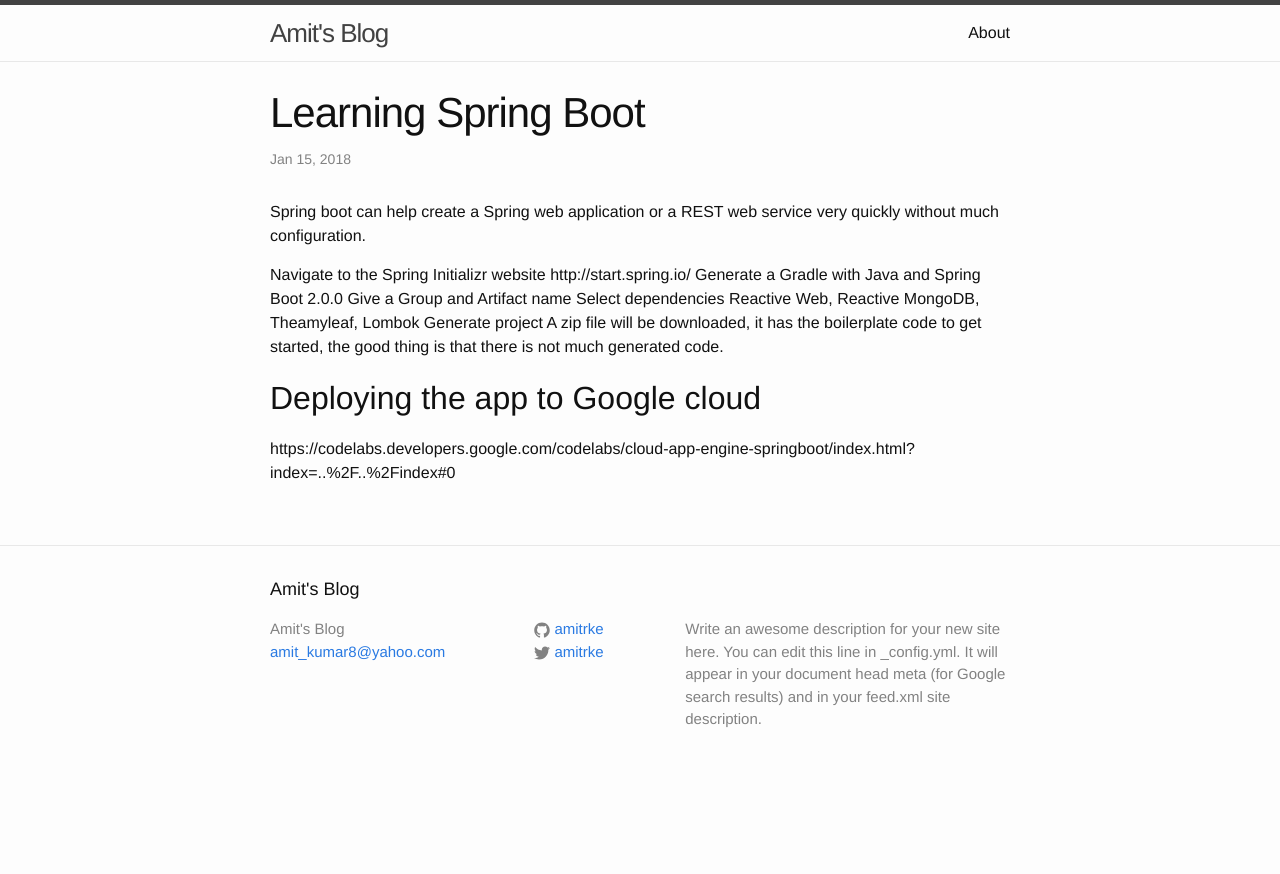
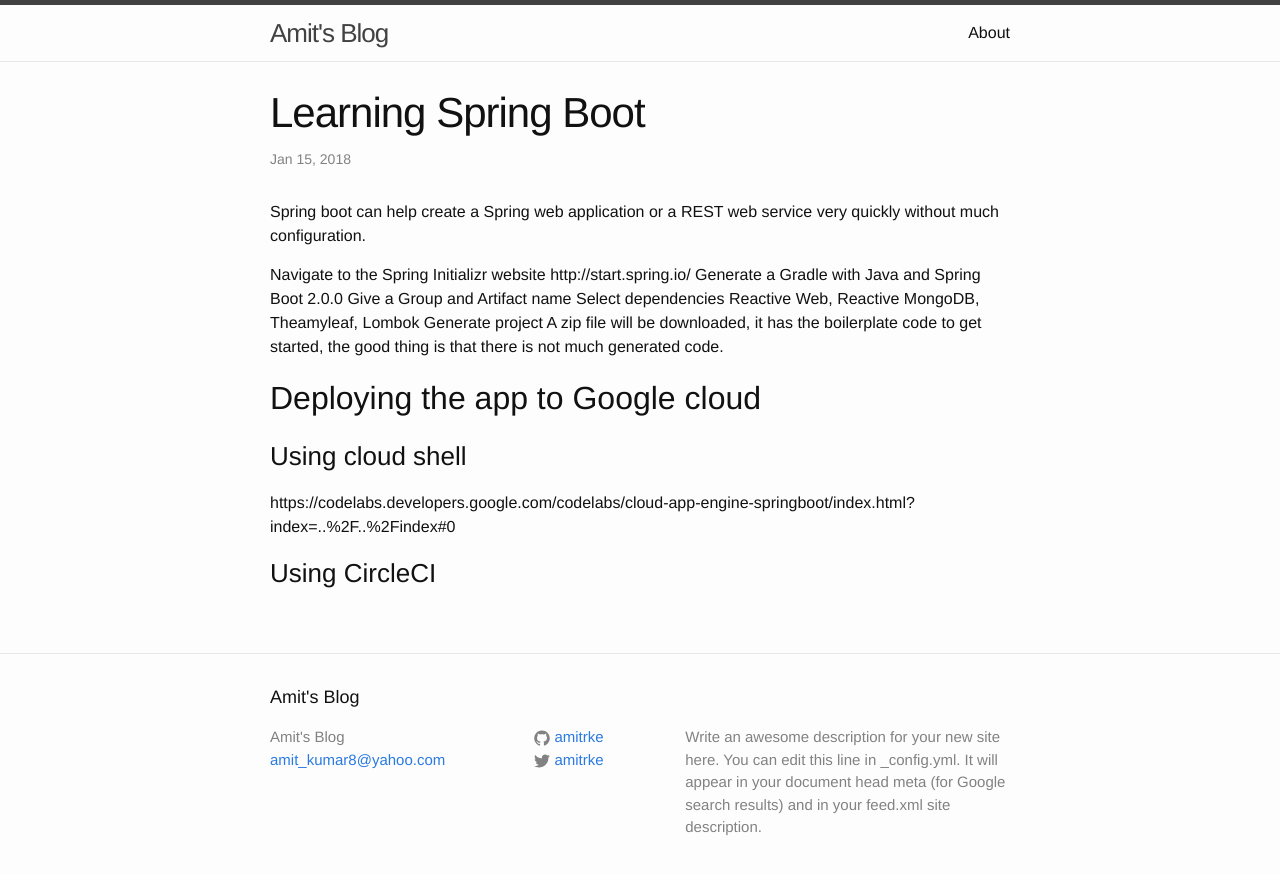
Before and after one commit to amitrke/amitrke.github.io, a Jekyll site: the page built from _posts/2018-01-14-Learning-Spring-Boot.markdown, in a window 1280 px wide. Shown: the top 874 px of the page. Built offline with Jekyll 4.4.1, drawn with Linux system fonts in a browser that asks for light colours.

Commit message:
Signed commit

```diff
--- a/_posts/2018-01-14-Learning-Spring-Boot.markdown
+++ b/_posts/2018-01-14-Learning-Spring-Boot.markdown
@@ -17,4 +17,9 @@ A zip file will be downloaded, it has the boilerplate code to get started, the g
 
 
 ## Deploying the app to Google cloud
+
+### Using cloud shell
+
 https://codelabs.developers.google.com/codelabs/cloud-app-engine-springboot/index.html?index=..%2F..%2Findex#0
+
+### Using CircleCI
```
